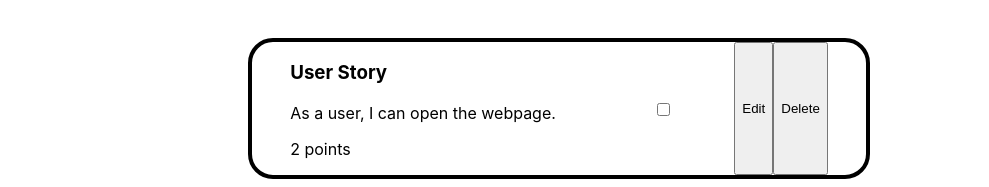
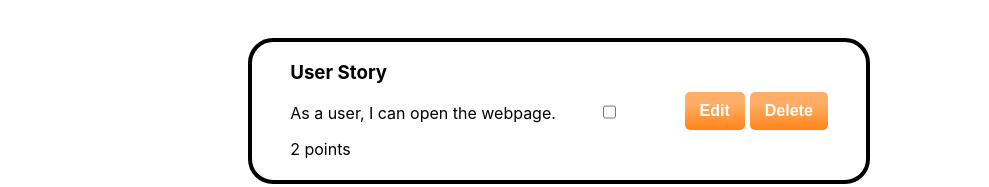
Before and after one commit to KneadTeam/Sprint, a React (Create React App) app in the folder frontend/: page / in a window 1280 px wide. Shown: the part 613-800 px from the top of the page, without its empty margins (81-1070 px from the left). Built offline with nearby package versions, Linux system fonts and the light colour scheme; no server answers.

Commit message:
edit and delete btn

```diff
--- a/frontend/src/components/Story/story.js
+++ b/frontend/src/components/Story/story.js
@@ -1,4 +1,8 @@
+import { useState } from "react";
+
 function Story ( {story_id, story_name, points, checkbox, onToggleCheckbox, onDelete} ){
+
+    const [isHovered, setIsHovered] = useState(false);
 
     const styles = {
         outerShell: {
@@ -22,6 +26,21 @@ function Story ( {story_id, story_name, points, checkbox, onToggleCheckbox, onDe
         checkbox: {
             marginLeft: "auto",
             marginRight: "5vw"
+        },
+        button: {
+            padding: "10px 15px",
+            border: "none",
+            borderRadius: "5px",
+            // background: "linear-gradient(180deg, rgba(255, 174, 105, 1) 0%, rgba(255, 173, 102, 1) 32%, rgba(255, 132, 25, 1) 100%)",
+            color: "white",
+            cursor: "pointer",
+            fontSize: "16px",
+            fontWeight: "bold",
+            margin: "50px 0px 50px 5px",
+            transition: "background 0.3s",
+            background: isHovered
+                ? "linear-gradient(180deg, rgba(255, 132, 25, 1) 0%, rgba(255, 173, 102, 1) 68%, rgba(255, 174, 105, 1) 100%)"
+                : "linear-gradient(180deg, rgba(255, 174, 105, 1) 0%, rgba(255, 173, 102, 1) 32%, rgba(255, 132, 25, 1) 100%)",
         }
     };
 
@@ -37,7 +56,12 @@ function Story ( {story_id, story_name, points, checkbox, onToggleCheckbox, onDe
             <div style={styles.clickables}>
                 <input type="checkbox" checked={checkbox}
                  style={styles.checkbox} onChange={() => onToggleCheckbox(story_id, checkbox)}/>
-                <button>Edit</button> <button onClick={() => onDelete(story_id)}>Delete</button>
+                <button style={styles.button} onMouseEnter={() => setIsHovered(true)} onMouseLeave={() => setIsHovered(false)}>
+                    Edit
+                </button>
+                <button style={styles.button} onMouseEnter={() => setIsHovered(true)} onMouseLeave={() => setIsHovered(false)} onClick={() => onDelete(story_id) }>
+                    Delete
+                </button>
             </div>
         </div>
     )
```
